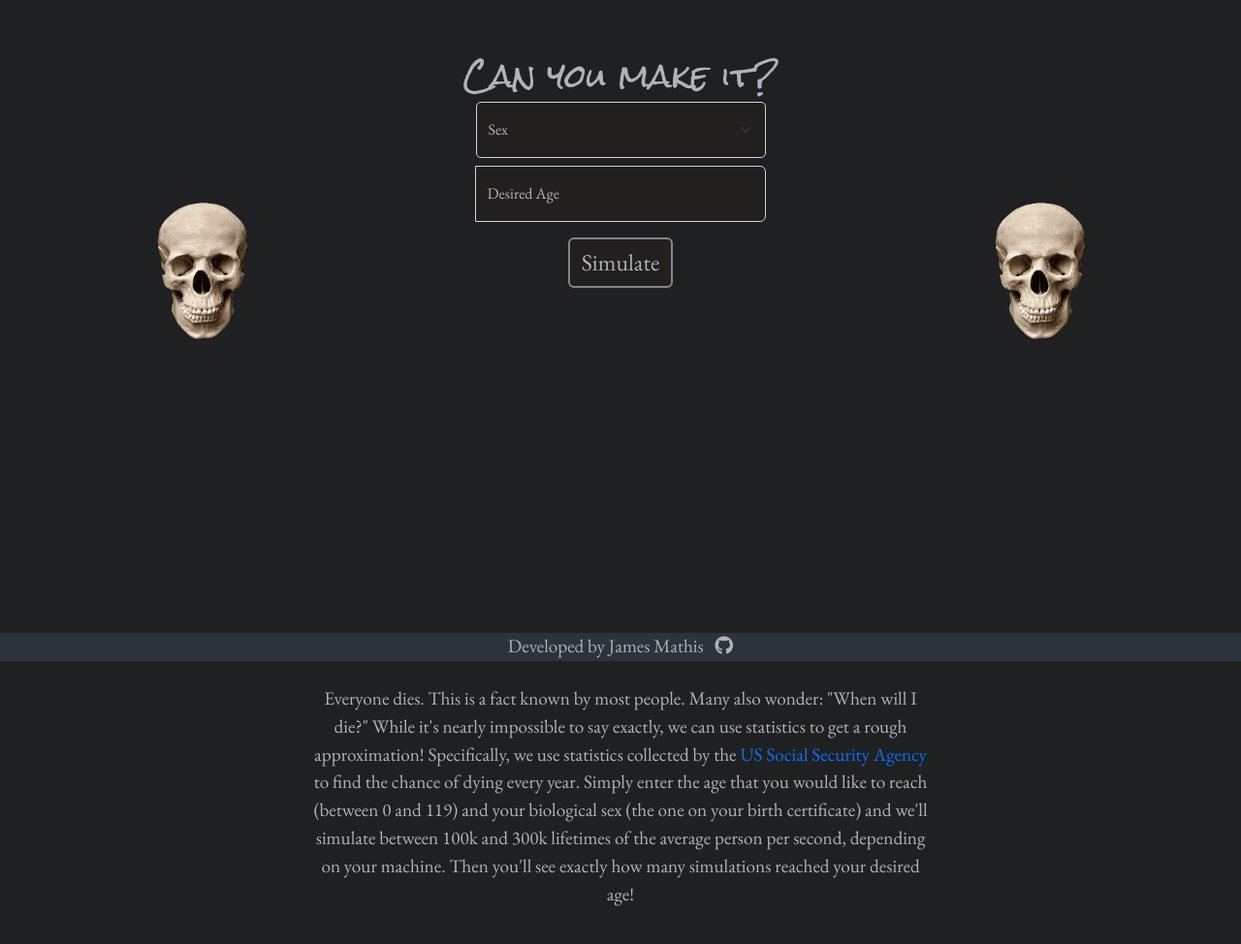
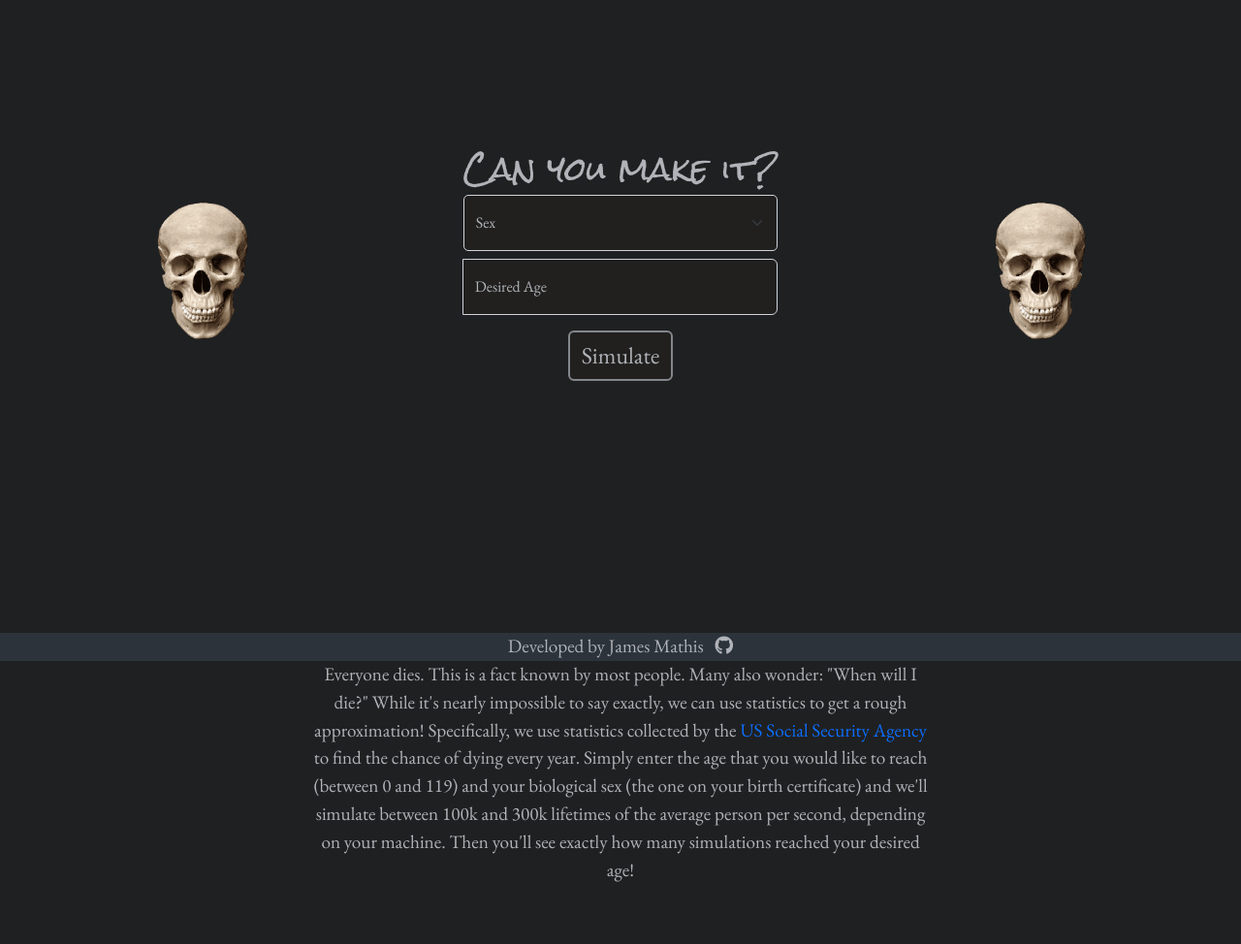
Before and after one commit to JamesRMathis/age-sim, a plain HTML site: page index.html in a window 1280 px wide. Shown: the part 118-1092 px from the top of the page at 97% size. Drawn offline with nearby package versions, Linux system fonts and the light colour scheme.

Commit message:
Fixed field resizing

```diff
--- a/css/index.css
+++ b/css/index.css
@@ -39,7 +39,7 @@ main {
 
 #heading-container {
     flex-basis: 50%;
-    flex: auto;
+    /* flex: auto; */
 }
 
 #heading {
@@ -50,6 +50,7 @@ main {
 
 #inputs {
     flex-basis: 50%;
+    max-width: 325px;
     /* flex: ; */
 }
 
@@ -85,12 +86,14 @@ input:-webkit-autofill:active{
 }
 
 #results {
+    display: none;
     min-height: 75px;
     /* margin: 68vh auto 0 auto; */
     /* justify-self: center; */
     flex-basis: 50%;
     font-size: 1.2rem;
-    width: 50%;
+    margin: auto;
+    /* width: 50%; */
 }
 
 /* @media screen and (max-width: 649px) {
@@ -108,7 +111,7 @@ input:-webkit-autofill:active{
 
 #copy {
     font-size: 1.2rem;
-    margin: 25px auto 0 auto;
+    margin: 0px auto 0 auto;
     width: 50%;
 }
 
--- a/index.html
+++ b/index.html
@@ -34,7 +34,8 @@
     <img src="images/skull.png" alt="" id="skull2">
 
     <main>
-        <div id="heaing-container">
+        <div id="main-container">
+            <div id="heading-container">
                 <h1 id="heading">Can you make it?</h1>
             </div>
 
@@ -52,10 +53,12 @@
                     </div>
                 </div>
 
-            <button type="submit" class="btn mt-2" id="submit" tabindex="2">Simulate</button>
+                <button type="submit" class="btn mt-2 mb-3" id="submit" tabindex="2">Simulate</button>
 
                 <p id="results"></p>
             </form>
+        </div>
+
     </main>
 
 
--- a/js/index.js
+++ b/js/index.js
@@ -83,6 +83,7 @@ document.querySelector('main form').addEventListener('submit', e => {
         yearForm = 'years'
     }
 
+    resultField.style.display = "block";
     resultField.innerHTML =
         `The simulation took ${result['timeElapsed']} seconds to complete. <br/>
         Out of ${result['lifetimes']} lifetimes, ${result['reachedDesiredAge']} ${sexForm} reached ${result['desiredAge']} ${yearForm} old (${result['percentReached']}%)!`
```
Lines whose indentation alone changed are shown as unchanged.
